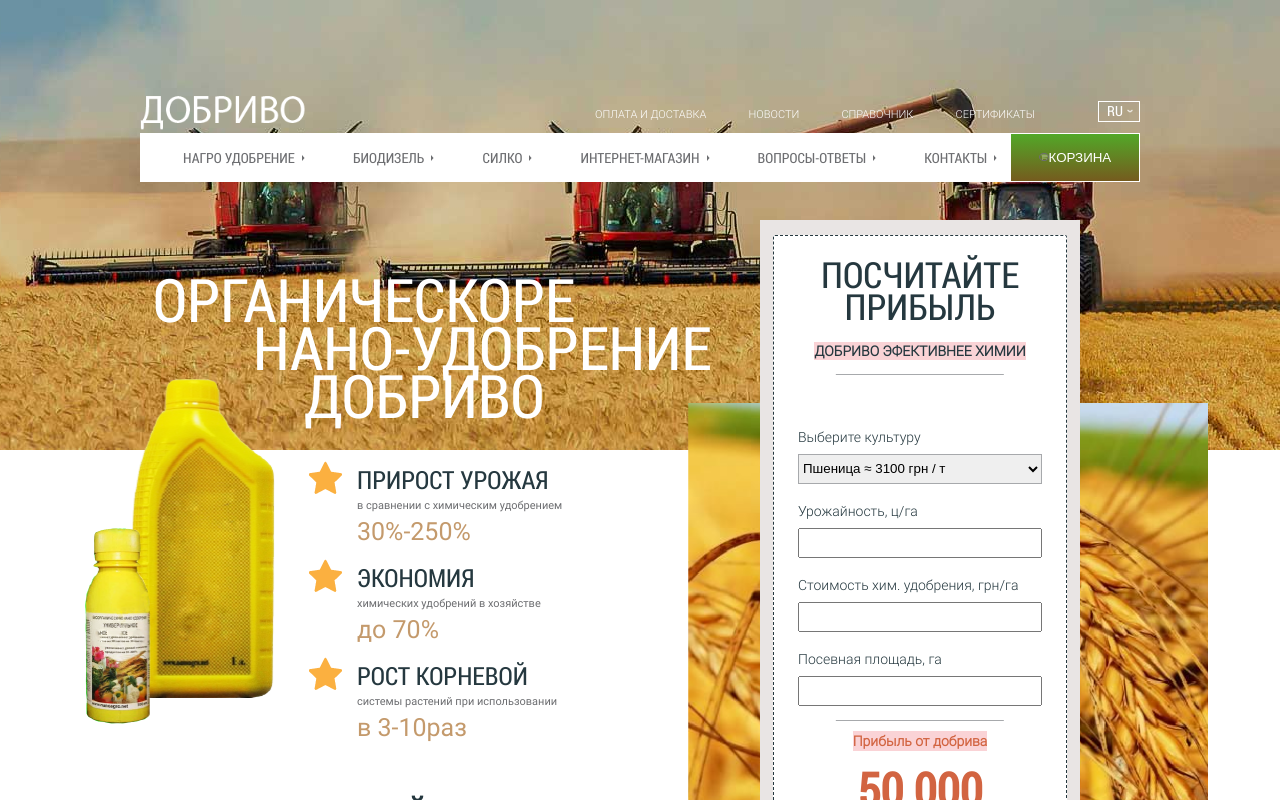
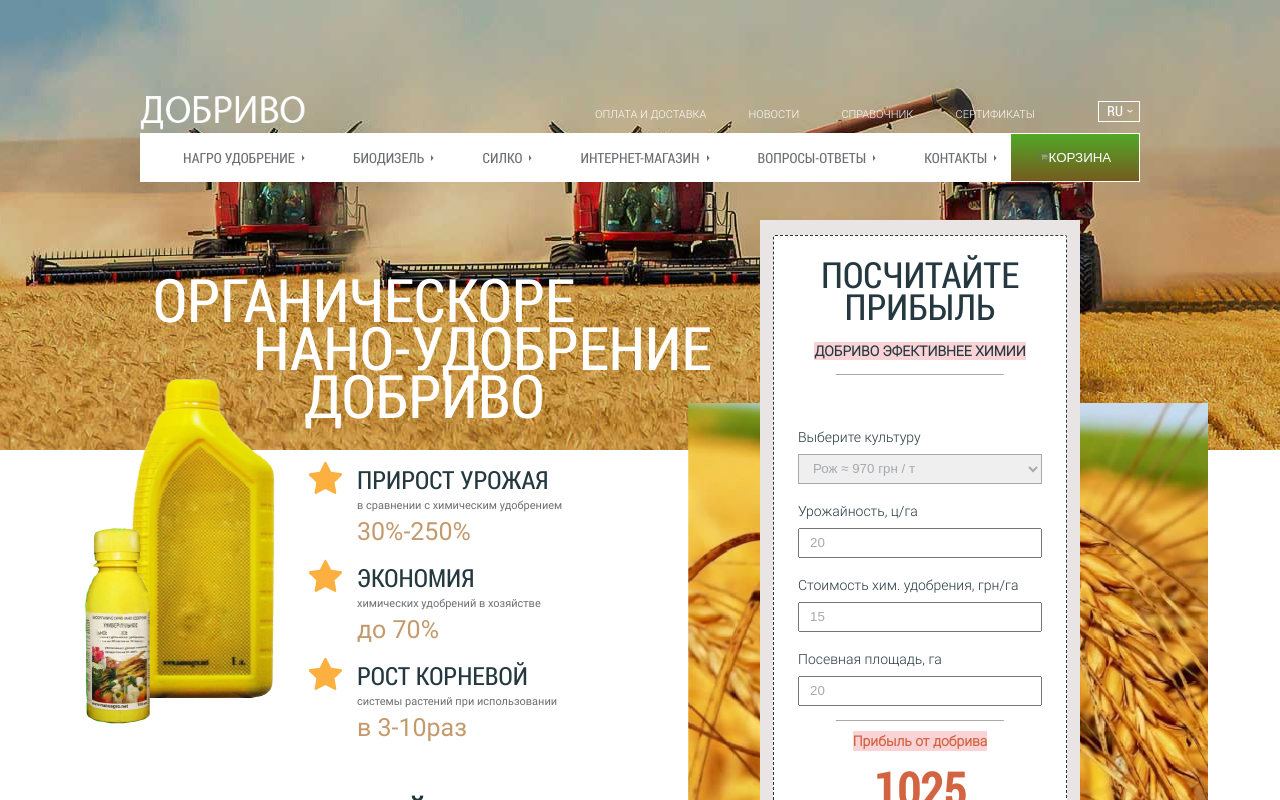
Before and after one commit to hel1yeah/evergreens-test, a Vue app: page / in a window 1280 px wide. Shown: the top 800 px of the page. Built offline with nearby package versions, Linux system fonts and the light colour scheme.

Commit message:
fix: update calculator

```diff
--- a/src/components/TheCalculator.vue
+++ b/src/components/TheCalculator.vue
@@ -7,7 +7,10 @@
         <div class="calculator__card-wrapper">
           <label class="calculator__card-label">
             <span class="calculator__card-title-input">Выберите культуру</span>
-            <select class="calculator__card-select">
+            <select
+              class="calculator__card-select"
+              v-model.number.trim="sowing"
+            >
               <option class="calculator__card-option" value="3100">
                 Пшеница ≈ 3100 грн / т
               </option>
@@ -17,7 +20,7 @@
               <option class="calculator__card-option" value="2300">
                 Ячмень ≈ 2300 грн / т
               </option>
-              <option class="calculator__card-option" value="1800">
+              <option selected class="calculator__card-option" value="1800">
                 Овес ≈ 1800 грн / т
               </option>
               <option class="calculator__card-option" value="970">
@@ -33,24 +36,48 @@
           </label>
           <label class="calculator__card-label">
             <span class="calculator__card-title-input">Урожайность, ц/га</span>
-            <input type="text" class="calculator__card-input" />
+            <input
+              type="number"
+              class="calculator__card-input"
+              placeholder="20"
+              v-model.number.trim="prolificness"
+            />
+            <div class="calculator__card-error" v-if="errors.prolificness">
+              {{ errors.prolificness }}
+            </div>
           </label>
+          <div></div>
           <label class="calculator__card-label">
             <span class="calculator__card-title-input"
               >Стоимость хим. удобрения, грн/га</span
             >
-            <input type="text" class="calculator__card-input" />
+            <input
+              type="number"
+              class="calculator__card-input"
+              placeholder="20"
+              v-model.number.trim="price"
+            />
+            <div class="calculator__card-error" v-if="errors.price">
+              {{ errors.price }}
+            </div>
           </label>
           <label class="calculator__card-label">
             <span class="calculator__card-title-input"
               >Посевная площадь, га</span
             >
-            <input type="text" class="calculator__card-input" />
+            <input
+              type="number"
+              class="calculator__card-input"
+              v-model.number.trim="square"
+            />
+            <div class="calculator__card-error" v-if="errors.square">
+              {{ errors.square }}
+            </div>
           </label>
         </div>
 
         <h4 class="calculator__card-profit">Прибыль от добрива</h4>
-        <h4 class="calculator__card-res">50 000</h4>
+        <h4 class="calculator__card-res">{{ sum }}</h4>
         <span class="calculator__card-currency">грн</span>
       </div>
     </div>
@@ -60,6 +87,74 @@
 <script>
 export default {
   name: "TheCalculator",
+  data() {
+    return {
+      sowing: 970,
+      prolificness: 20,
+      price: 15,
+      square: 20,
+      sum: this.sowing + this.prolificness + this.price + this.square,
+      errors: {
+        sowing: null,
+        prolificness: null,
+        price: null,
+        square: null,
+        name: null,
+      },
+    };
+  },
+  mounted() {
+    this.isSum();
+  },
+  methods: {
+    isValid() {},
+    isSum() {
+      this.sum =
+        Number(this.sowing) +
+        Number(this.prolificness) +
+        Number(this.price) +
+        Number(this.square);
+    },
+  },
+  watch: {
+    sowing: function () {
+      console.log(this.sowing);
+      this.isSum();
+    },
+    prolificness: function () {
+      let valid = true;
+      if (this.prolificness.length === 0 || this.prolificness <= 0) {
+        this.errors.prolificness = "Значение не может быть меньше или равно 0";
+        valid = false;
+        console.log("no valid");
+      } else {
+        this.errors.prolificness = null;
+        this.isSum();
+      }
+      return valid;
+    },
+    price: function () {
+      let valid = true;
+      if (this.price.length === 0 || this.price <= 0) {
+        this.errors.price = "Значение не может быть меньше или равно 0";
+        valid = false;
+        console.log("no valid");
+      } else {
+        this.errors.price = null;
+        this.isSum();
+      }
+      return valid;
+    },
+    square: function () {
+      if (this.square.length === 0 || this.square <= 0) {
+        this.errors.square = "Значение не может быть меньше или равно 0";
+        console.log("no valid");
+      } else {
+        this.errors.square = null;
+        this.isSum();
+      }
+    },
+  },
 };
 </script>
 
@@ -132,9 +227,11 @@ export default {
   }
 }
 .calculator__card-label {
+  position: relative;
 }
 .calculator__card-title-input {
   font-family: "RobotoLight", sans-serif;
+  font-weight: 90;
   font-size: 14px;
   line-height: 18px;
   display: block;
@@ -146,6 +243,8 @@ export default {
   height: 30px;
   border: 1px solid $grey-low;
   margin: 8px 0 0 0;
+  color: $grey-low;
+  padding: 0 0 0 10px;
 }
 .calculator__card-option {
 }
@@ -153,6 +252,8 @@ export default {
   width: 100%;
   height: 30px;
   margin: 8px 0 0 0;
+  color: $grey-low;
+  padding: 10px;
 }
 .calculator__card-profit {
   background: $pink;
```
